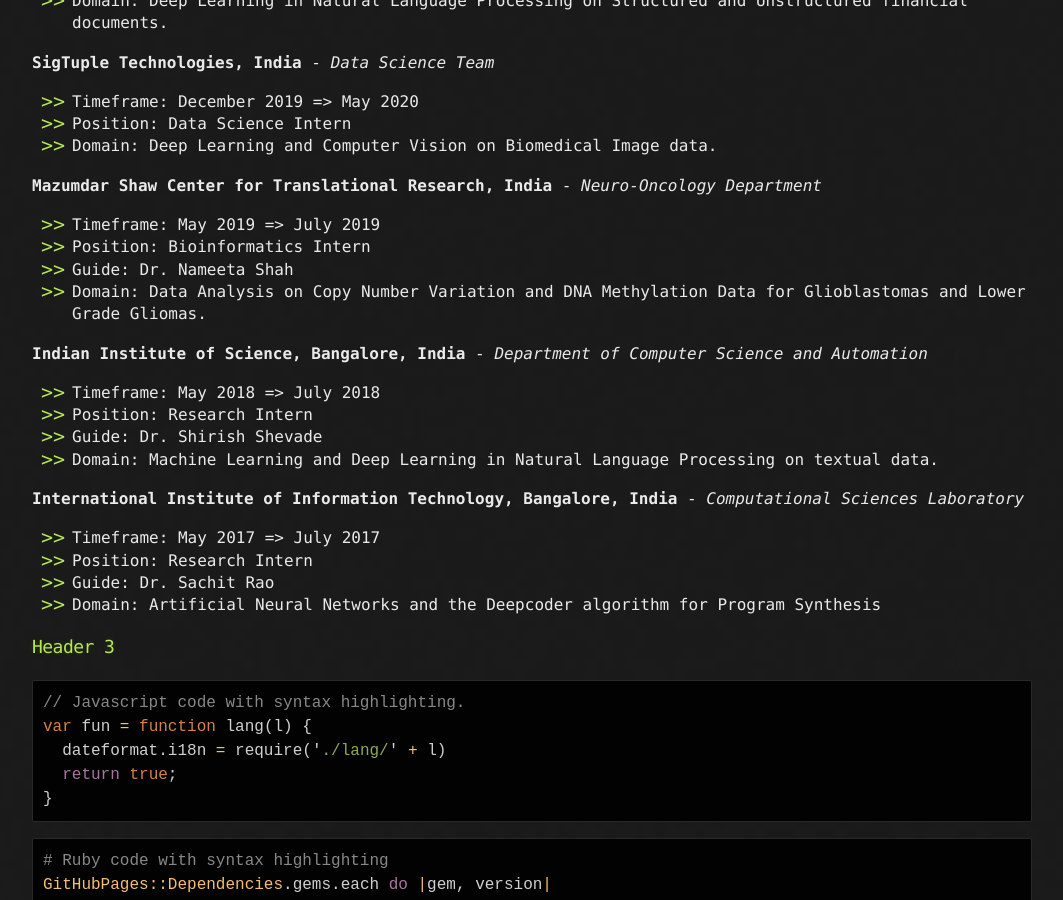
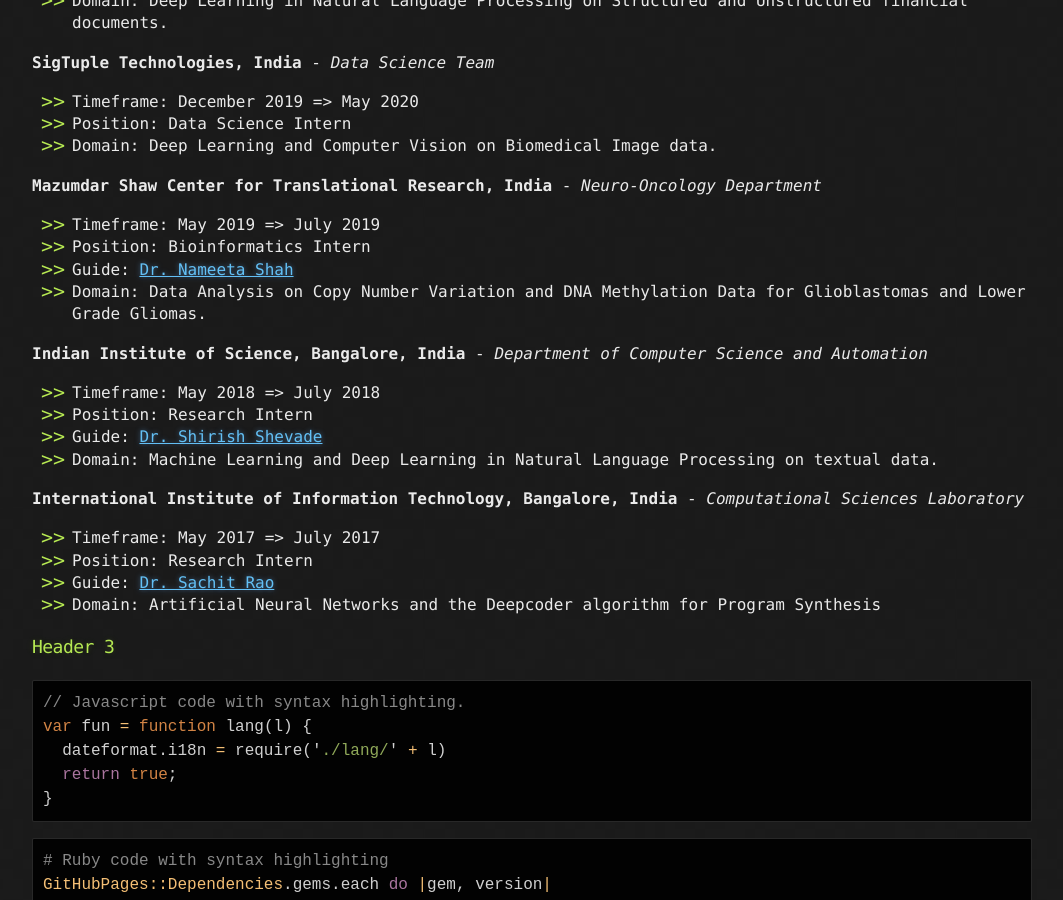
Before and after one commit to osabnis/osabnis.github.io, a Jekyll site: the page built from index.md, in a window 1280 px wide and 900 px high, scrolled down 1088 px. Shown: the whole window, without its empty margins (108-1171 px from the left). Built offline with Jekyll 4.4.1, drawn with Linux system fonts in a browser that asks for light colours; our own code applies the rules of GitHub Pages for plain Markdown files; part of the change alters nothing that is shown.

```diff
--- a/index.md
+++ b/index.md
@@ -50,20 +50,20 @@ I have worked in these amazing companies in the past!
 **Mazumdar Shaw Center for Translational Research, India** - _Neuro-Oncology Department_
 * Timeframe: May 2019 => July 2019
 * Position: Bioinformatics Intern
-* Guide: Dr. Nameeta Shah
+* Guide: <a href="https://www.msctr.org/2016/09/16/dr-nameeta-shah/" target="_blank">Dr. Nameeta Shah</a>
 * Domain: Data Analysis on Copy Number Variation and DNA Methylation Data for Glioblastomas and Lower Grade Gliomas.
 
 
 **Indian Institute of Science, Bangalore, India** - _Department of Computer Science and Automation_
 * Timeframe: May 2018 => July 2018
 * Position: Research Intern
-* Guide: Dr. Shirish Shevade
+* Guide: <a href="https://www.csa.iisc.ac.in/~shirish/" target="_blank">Dr. Shirish Shevade </a>
 * Domain: Machine Learning and Deep Learning in Natural Language Processing on textual data.
 
 **International Institute of Information Technology, Bangalore, India** - _Computational Sciences Laboratory_
 * Timeframe: May 2017 => July 2017
 * Position: Research Intern
-* Guide: Dr. Sachit Rao
+* Guide: <a href="https://www.iiitb.ac.in/csl/people/sachit.html" target="_blank">Dr. Sachit Rao </a>
 * Domain: Artificial Neural Networks and the Deepcoder algorithm for Program Synthesis
 
 
```
